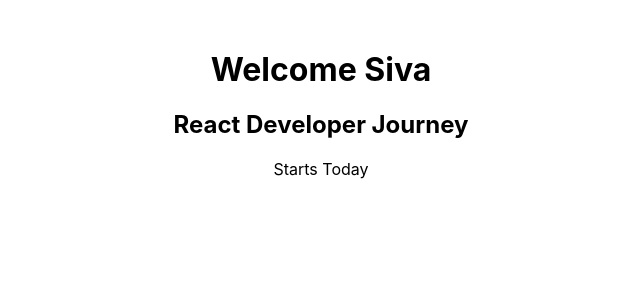
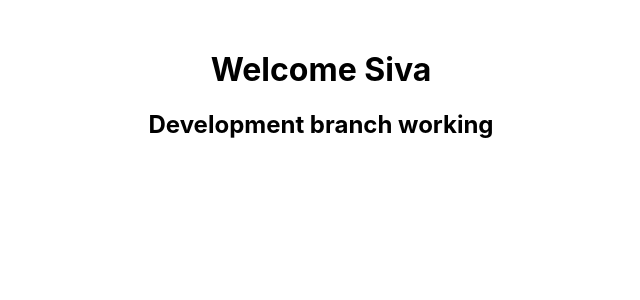
Before and after one commit to mnvdsivaprasad-creato/react-basic-project, a React (Create React App) app: page / in a window 1280 px wide. Shown: the top 300 px of the page, without its empty margins (319-959 px from the left). Built offline with nearby package versions, Linux system fonts and the light colour scheme.

Commit message:
Updated App Component

```diff
--- a/src/App.js
+++ b/src/App.js
@@ -2,8 +2,8 @@ function App(){
   return(
     <div style={{textAlign: 'center',marginTop:'50px'}}>
       <h1>Welcome Siva</h1>
-        <h2>React Developer Journey</h2>
-        <p>Starts Today </p>
+        <h2>Development branch working</h2>
+
 
     </div>
   )
```
